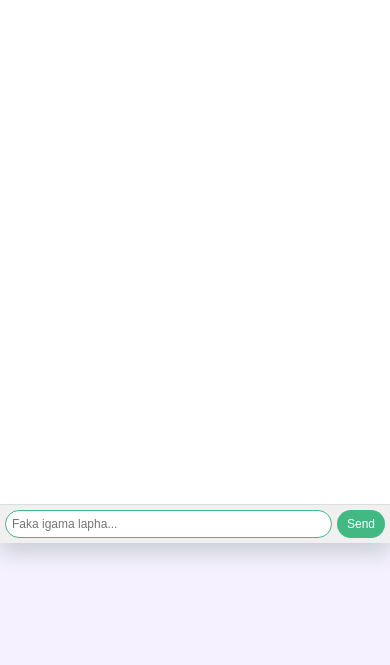
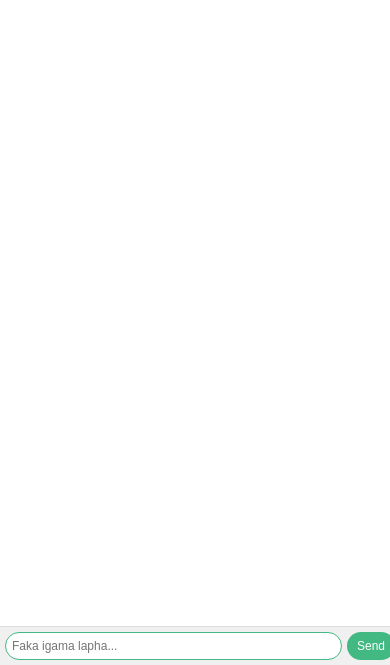
Before and after one commit to Thandi06/dictionary, a plain HTML site: page index.html in a window 390 px wide. Shown: the part 179-844 px from the top of the page. Drawn offline with nearby package versions, Linux system fonts and the light colour scheme.

Commit message:
final project

```diff
--- a/src/style.css
+++ b/src/style.css
@@ -131,25 +131,45 @@ header.chat-header {
     border-radius: 10px;
 }
 
-/* Responsive Design */
+/* Responsive Design for Tablets and Smaller Screens */
 @media (max-width: 768px) {
     .chat-container {
         width: 100%;
-        /* Full width on smaller screens */
-        height: 100%;
-        /* Full height */
+        /* Full width on mobile */
+        height: 100vh;
+        /* Fill the entire screen height */
+        max-height: none;
+        /* No max height limits */
         border-radius: 0;
-        /* Remove rounded corners for mobile */
+        /* Remove rounded corners */
     }
 
     .chat-header {
         font-size: 14px;
+        /* Adjust header font size */
         padding: 8px;
+    }
+
+    .chat-box {
+        padding: 5px;
+        /* Compact padding */
+    }
+
+    .chat-footer {
+        position: fixed;
+        /* Stick footer to bottom */
+        bottom: 0;
+        left: 0;
+        width: 100%;
+        /* Full width footer */
+        max-width: 400px;
+        /* Align with chat-container */
+        background-color: #f0f0f0;
+        border-top: 1px solid #ddd;
     }
 
     .chat-input {
         font-size: 13px;
-        /* Adjust input font size */
         padding: 8px;
     }
 
@@ -158,23 +178,31 @@ header.chat-header {
         font-size: 13px;
     }
 
-    .chat-box {
-        padding: 5px;
-        /* Reduce padding on smaller devices */
-    }
-
     .user-message,
     .bot-message {
         font-size: 13px;
-        /* Smaller font size for chat bubbles */
+        /* Compact font size */
         padding: 7px;
-        /* Smaller padding for chat bubbles */
+        margin: 2px 0;
+        /* Tighten vertical space */
     }
 }
 
+/* Further Optimization for Very Small Screens */
 @media (max-width: 480px) {
+    .chat-container {
+        height: 100vh;
+        /* Ensure full height */
+    }
+
     .chat-header {
         font-size: 12px;
+        padding: 6px;
+    }
+
+    .chat-box {
+        padding: 4px;
+        /* Minimal padding */
     }
 
     .chat-input {
@@ -191,5 +219,6 @@ header.chat-header {
     .bot-message {
         font-size: 12px;
         padding: 6px;
+        margin: 2px 0;
     }
 }
```
